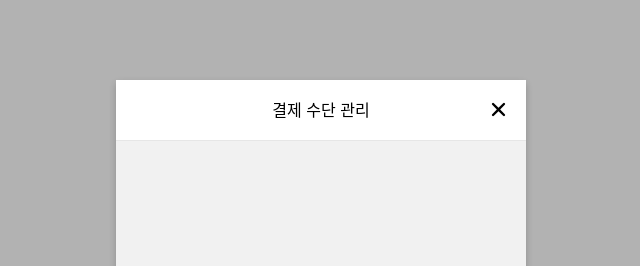
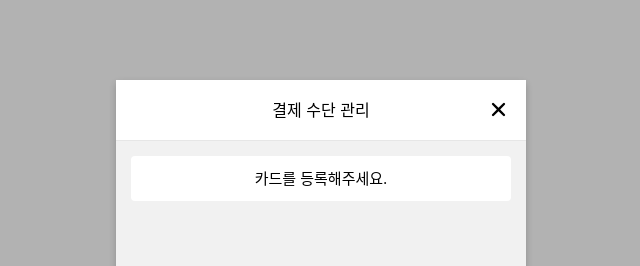
Before and after one commit to byseop/gmarket-smilepay-task, a React (Create React App) app: page /manage-payment in a window 1280 px wide. Shown: the top 266 px of the page, without its empty margins (319-959 px from the left). Built offline with nearby package versions, Linux system fonts and the light colour scheme.

Commit message:
feat: 카드리스트 추가

```diff
--- a/src/components/Smilepay/CardList/CardList.Styled.ts
+++ b/src/components/Smilepay/CardList/CardList.Styled.ts
@@ -1,6 +1,62 @@
 import styled from 'styled-components';
 import CardList from './CardList';
 
-const StyledCardList = styled(CardList)``;
+const StyledCardList = styled(CardList)`
+  padding: 15px;
+  ul {
+    display: flex;
+    flex-flow: column;
+    gap: 10px;
+
+    li {
+      position: relative;
+      background: var(--white);
+      display: flex;
+      border: 1px solid var(--border-gary-1);
+      border-radius: 4px;
+      padding: 15px;
+      gap: 15px;
+      cursor: pointer;
+      align-items: center;
+
+      .card-image {
+        font-size: 4rem;
+        color: var(--bg-securekeypad-1);
+        svg {
+          vertical-align: middle;
+        }
+      }
+
+      .card-info {
+        font-size: 1.3rem;
+
+        .card-number {
+          margin-top: 5px;
+        }
+      }
+
+      .btn-remove {
+        position: absolute;
+        right: 15px;
+        top: 50%;
+        transform: translateY(-50%);
+
+        button {
+          background: none;
+          border: none;
+          padding: 0;
+          margin: 0;
+          cursor: pointer;
+        }
+      }
+
+      .no-card-message {
+        font-size: 1.5rem;
+        width: 100%;
+        text-align: center;
+      }
+    }
+  }
+`;
 
 export default StyledCardList;
--- a/src/components/Smilepay/CardList/CardList.tsx
+++ b/src/components/Smilepay/CardList/CardList.tsx
@@ -1,11 +1,56 @@
+import { useLocalStorage } from 'usehooks-ts';
+import { FaCcVisa, FaTrash } from 'react-icons/fa';
+
+import type { IFormState } from '../AddCardForm';
+
 interface IProps {
   className?: string;
 }
 
 const CardList: React.FC<IProps> = ({ className }) => {
+  const [cardList, setCardList] = useLocalStorage<IFormState[]>(
+    'smilepayCardList',
+    []
+  );
+
+  /** 카드 삭제버튼  클릭이벤트 */
+  const handleClickRemoveCard = (id: string) => {
+    setCardList((prev) => prev.filter((card) => card.id !== id));
+  };
+
   return (
     <div className={`${className} card-list`}>
-      <ul></ul>
+      <ul>
+        {cardList.length === 0 && (
+          <li>
+            <p className="no-card-message">카드를 등록해주세요.</p>
+          </li>
+        )}
+        {cardList.map((card) => (
+          <li key={card.id}>
+            <div className="card-image">
+              <FaCcVisa />
+            </div>
+            <div className="card-info">
+              <div className="card-name">
+                <p>아무은행 카드</p>
+              </div>
+              <div className="card-number">
+                <p>
+                  {card.cardNum1} {card.cardNum2.slice(0, 2)}** ****{' '}
+                  {card.cardNum4.slice(0, 3)}*
+                </p>
+              </div>
+            </div>
+
+            <div className="btn-remove">
+              <button onClick={() => handleClickRemoveCard(card.id)}>
+                <FaTrash />
+              </button>
+            </div>
+          </li>
+        ))}
+      </ul>
     </div>
   );
 };
```
